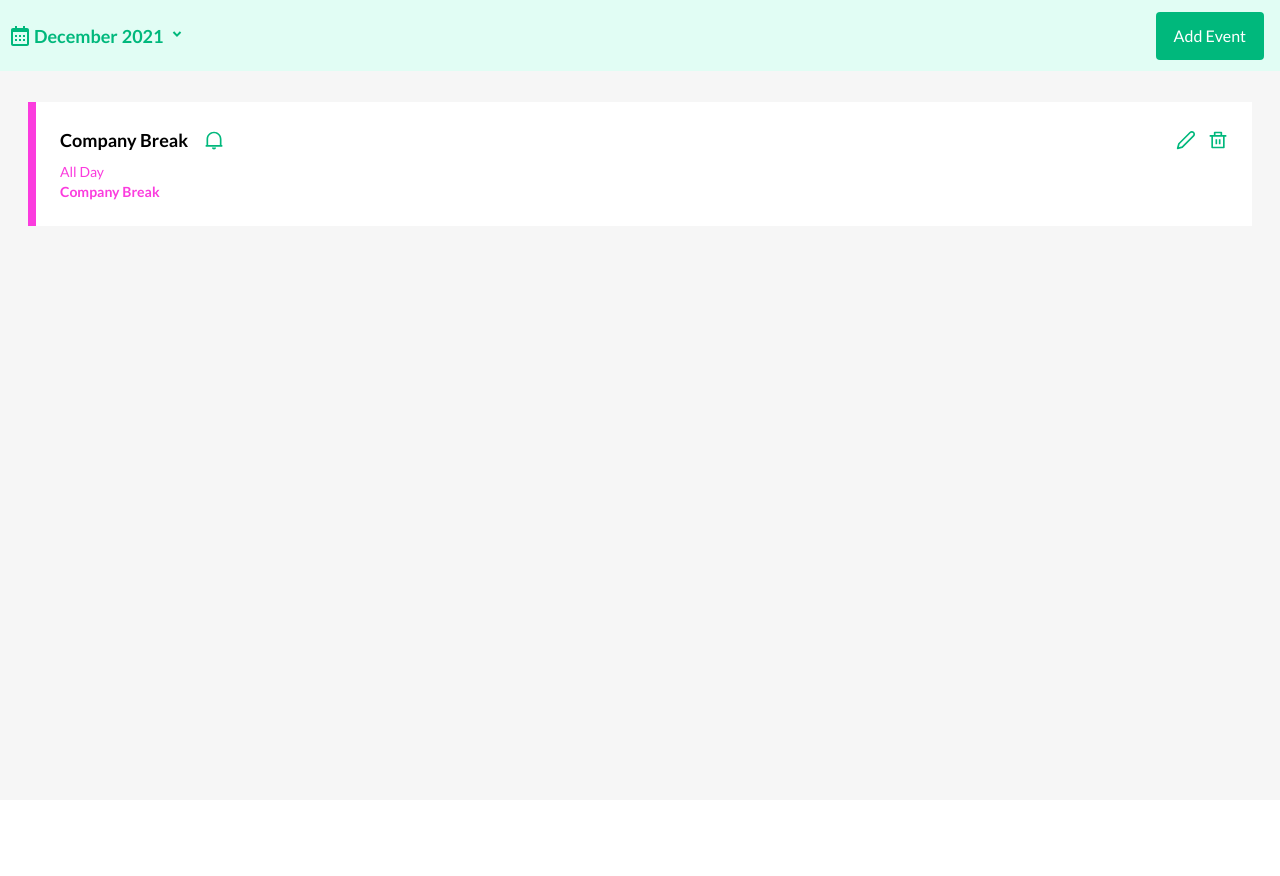
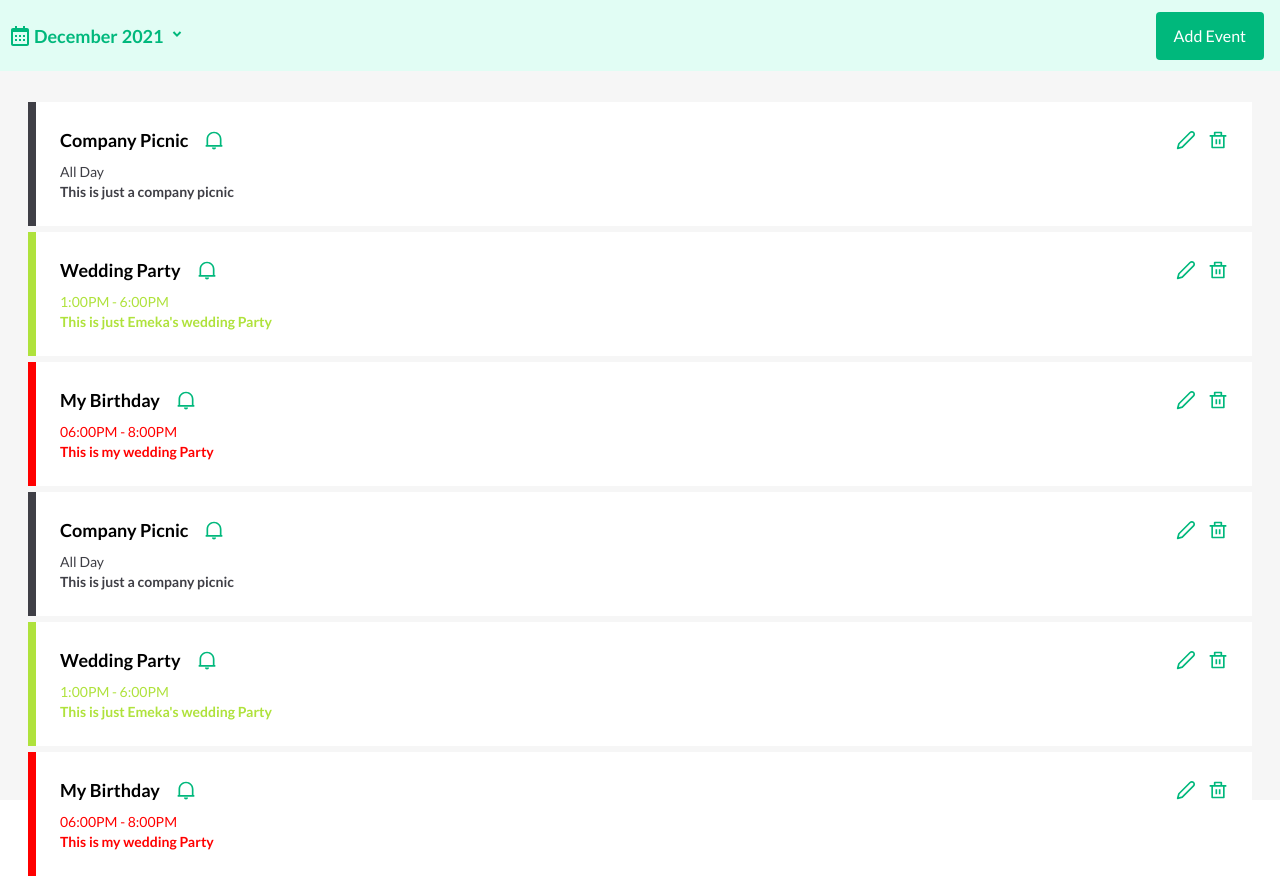
Before and after one commit to HenryNwankwo/calendar-app, a React (Create React App) app: page / in a window 1280 px wide. Before the commit the page ends 800 px from the top, so only its background shows below. Built offline with nearby package versions, Linux system fonts and the light colour scheme.

Commit message:
dynamically displayed the list of events

```diff
--- a/src/assets/holidayList.js
+++ b/src/assets/holidayList.js
@@ -7,7 +7,7 @@ export const eventList = [
     startTime: '09:10AM',
     endTime: '2:00PM',
     timeZone: '+1 GMT',
-    allDay: false,
+    allDay: true,
     description: 'This is just a company picnic',
     tag: 'Company Holiday',
     color: '#3f3f46',
@@ -21,8 +21,8 @@ export const eventList = [
     eventTitle: 'Wedding Party',
     startDate: new Date(),
     endDate: new Date(),
-    startTime: '09:10AM',
-    endTime: '2:00PM',
+    startTime: '1:00PM',
+    endTime: '6:00PM',
     timeZone: '+1 GMT',
     allDay: false,
     description: "This is just Emeka's wedding Party",
@@ -33,4 +33,74 @@ export const eventList = [
       time: new Date(),
     },
   },
+
+  {
+    id: 3,
+    eventTitle: 'My Birthday',
+    startDate: new Date(),
+    endDate: new Date(),
+    startTime: '06:00PM',
+    endTime: '8:00PM',
+    timeZone: '+1 GMT',
+    allDay: false,
+    description: 'This is my wedding Party',
+    tag: 'Birthday Party',
+    color: '#ff0000',
+    reminder: {
+      status: true,
+      time: new Date(),
+    },
+  },
+  {
+    id: 4,
+    eventTitle: 'Company Picnic',
+    startDate: new Date(),
+    endDate: new Date(),
+    startTime: '09:10AM',
+    endTime: '2:00PM',
+    timeZone: '+1 GMT',
+    allDay: true,
+    description: 'This is just a company picnic',
+    tag: 'Company Holiday',
+    color: '#3f3f46',
+    reminder: {
+      status: false,
+      time: new Date(),
+    },
+  },
+  {
+    id: 5,
+    eventTitle: 'Wedding Party',
+    startDate: new Date(),
+    endDate: new Date(),
+    startTime: '1:00PM',
+    endTime: '6:00PM',
+    timeZone: '+1 GMT',
+    allDay: false,
+    description: "This is just Emeka's wedding Party",
+    tag: 'Wedding Party',
+    color: '#AfE23C',
+    reminder: {
+      status: true,
+      time: new Date(),
+    },
+  },
+
+  {
+    id: 6,
+    eventTitle: 'My Birthday',
+    startDate: new Date(),
+    endDate: new Date(),
+    startTime: '06:00PM',
+    endTime: '8:00PM',
+    timeZone: '+1 GMT',
+    allDay: false,
+    description: 'This is my wedding Party',
+    tag: 'Birthday Party',
+    color: '#ff0000',
+    reminder: {
+      status: true,
+      time: new Date(),
+    },
+  },
 ];
--- a/src/components/EventCard.js
+++ b/src/components/EventCard.js
@@ -1,16 +1,20 @@
 import React from 'react';
 import { RiDeleteBinLine, RiNotification2Line } from 'react-icons/ri';
 import { FiEdit2 } from 'react-icons/fi';
+import { AppContext } from './../App';
+import { useContext } from 'react/cjs/react.production.min';
+import { eventList } from './../assets/holidayList';
 
 function EventCard() {
+  return eventList.map((holiday) => {
     return (
       <div
         className='flex flex-col bg-bg-color-white mt-1.5 mx-4 md:mx-7 p-4 md:p-6'
-      style={{ borderLeft: `8px solid #fb3cde` }}
+        style={{ borderLeft: `8px solid ${holiday.color}` }}
       >
         <div className='flex justify-between mb-2'>
           <span className='flex flex-row w-auto items-center'>
-          <h6 className='font-bold text-lg'>Company Break</h6>
+            <h6 className='font-bold text-lg'>{holiday.eventTitle}</h6>
             <span>
               <RiNotification2Line className='ml-4 text-xl hover:cursor-pointer text-primary-color' />
             </span>
@@ -20,14 +24,17 @@ function EventCard() {
             <RiDeleteBinLine className='text-xl hover:cursor-pointer text-primary-color' />
           </span>
         </div>
-      <p className='text-sm' style={{ color: `#fb3cde` }}>
-        All Day
+        <p className='text-sm' style={{ color: holiday.color }}>
+          {holiday.allDay
+            ? 'All Day'
+            : `${holiday.startTime} - ${holiday.endTime}`}
         </p>
-      <p className='font-bold text-sm' style={{ color: `#fb3cde` }}>
-        Company Break
+        <p className='font-bold text-sm' style={{ color: holiday.color }}>
+          {holiday.description}
         </p>
       </div>
     );
+  });
 }
 
 export default EventCard;
```
Lines whose indentation alone changed are shown as unchanged.
